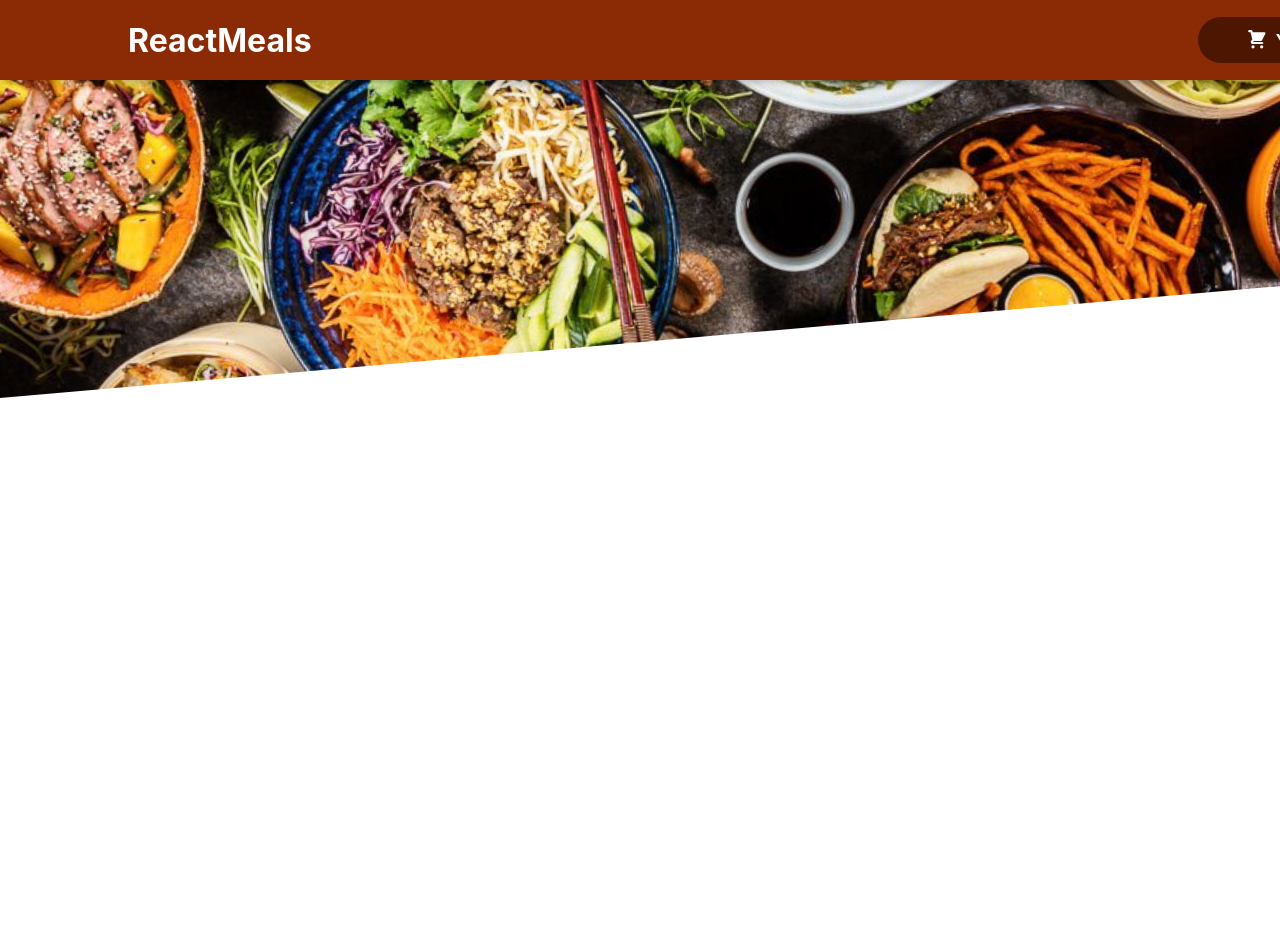
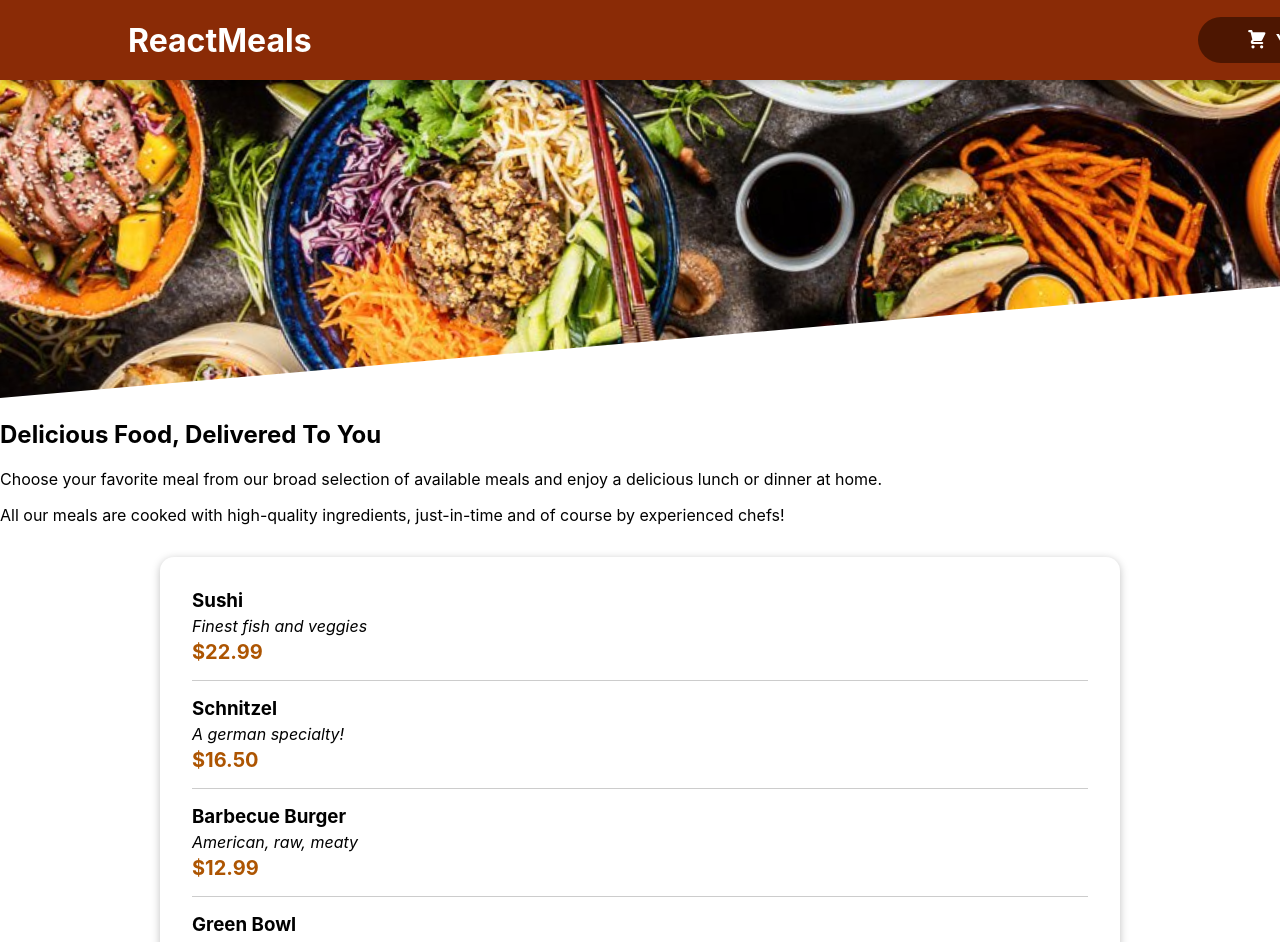
Before and after one commit to Soubhagya118/resturantApp, a React (Create React App) app: page / in a window 1280 px wide. Shown: the top 942 px of the page. Before the commit the page ends 800 px from the top, so only its background shows below. Built offline with nearby package versions, Linux system fonts and the light colour scheme.

Commit message:
third commit

```diff
--- a/src/App.js
+++ b/src/App.js
@@ -1,10 +1,14 @@
 
 import './App.css';
 import Header from './components/Layout/Header';
+import Meals from './components/Meals/Meals';
 function App() {
   return (
     <>
      <Header/>
+     {/* <main> */}
+      <Meals />
+     {/* </main> */}
     </>
   );
 }
--- a/src/components/Meals/AvailableMeals.js
+++ b/src/components/Meals/AvailableMeals.js
@@ -1,7 +1,34 @@
 import React from 'react'
+import classes from './AvailableMeals.module.css'
+import Card from '../UI/Card';
+import MealItem from './MealItem/MealItem';
 
-
-
+const DUMMY_MEALS = [
+    {
+      id: 'm1',
+      name: 'Sushi',
+      description: 'Finest fish and veggies',
+      price: 22.99,
+    },
+    {
+      id: 'm2',
+      name: 'Schnitzel',
+      description: 'A german specialty!',
+      price: 16.5,
+    },
+    {
+      id: 'm3',
+      name: 'Barbecue Burger',
+      description: 'American, raw, meaty',
+      price: 12.99,
+    },
+    {
+      id: 'm4',
+      name: 'Green Bowl',
+      description: 'Healthy...and green...',
+      price: 18.99,
+    },
+  ];
 
 
 
@@ -11,10 +38,18 @@
 
 
 const AvailableMeals = () => {
+    const mealsList = DUMMY_MEALS.map((meal)=> <MealItem key={meal.id} name={meal.name} description={meal.description} price={meal.price} />);
+
   return (
-    <div>
+    <section className={classes.meals}>
+    <Card>
+    <ul>
+        {mealsList}
+    </ul>
+    </Card>
 
-    </div>
+
+    </section>
   )
 }
 
--- /dev/null
+++ b/src/components/Meals/AvailableMeals.module.css
@@ -0,0 +1,25 @@
+.meals {
+  /* border: 10px solid black; */
+    max-width: 60rem;
+    width: 90%;
+    margin: 2rem auto;
+    animation: meals-appear 1s ease-out forwards;
+  }
+
+  .meals ul {
+    list-style: none;
+    margin: 0;
+    padding: 0;
+  }
+
+  @keyframes meals-appear {
+    from {
+      opacity: 0;
+      transform: translateY(3rem);
+    }
+
+    to {
+      opacity: 1;
+      transform: translateY(0);
+    }
+  }
--- /dev/null
+++ b/src/components/Meals/MealItem/MealItem.js
@@ -0,0 +1,21 @@
+import React from 'react'
+import classes from './MealItem.module.css'
+
+
+const MealItem = (props) => {
+    const price =`$${props.price.toFixed(2)}`;
+  return (
+    <li  className={classes.meal}>
+      <div>
+      <h3>{props.name}</h3>
+      <div className={classes.description}>{props.description}</div>
+      <div className={classes.price}>{price}</div>
+      </div>
+     <div>
+
+     </div>
+    </li>
+  )
+}
+
+export default MealItem
--- /dev/null
+++ b/src/components/Meals/MealItem/MealItem.module.css
@@ -0,0 +1,22 @@
+.meal {
+    display: flex;
+    justify-content: space-between;
+    margin: 1rem;
+    padding-bottom: 1rem;
+    border-bottom: 1px solid #ccc;
+  }
+
+  .meal h3 {
+    margin: 0 0 0.25rem 0;
+  }
+
+  .description {
+    font-style: italic;
+  }
+
+  .price {
+    margin-top: 0.25rem;
+    font-weight: bold;
+    color: #ad5502;
+    font-size: 1.25rem;
+  }
--- a/src/components/Meals/Meals.js
+++ b/src/components/Meals/Meals.js
@@ -0,0 +1,13 @@
+import React,{Fragment} from 'react';
+import MealsSummary from './MealsSummary';
+import AvailableMeals from './AvailableMeals';
+const Meals = () => {
+  return (
+    <Fragment>
+      <MealsSummary/>
+      <AvailableMeals/>
+    </Fragment>
+  )
+}
+
+export default Meals
--- a/src/components/Meals/MealsSummary.js
+++ b/src/components/Meals/MealsSummary.js
@@ -1,10 +1,19 @@
 import React from 'react';
-import classes from './MealsSummary.module.css';
+import classes from './MealsSummary.module.css'
 
 const MealsSummary = () => {
+  //console.log("c",classes);
   return (
     <section className={classes.summary}>
-      <h2>Delicious Food,</h2>
+      <h2>Delicious Food, Delivered To You</h2>
+      <p>
+        Choose your favorite meal from our broad selection of available meals
+        and enjoy a delicious lunch or dinner at home.
+      </p>
+      <p>
+        All our meals are cooked with high-quality ingredients, just-in-time and
+        of course by experienced chefs!
+      </p>
     </section>
   )
 }
--- /dev/null
+++ b/src/components/UI/Card.js
@@ -0,0 +1,12 @@
+import React from 'react';
+import classes from './Card.module.css';
+
+const Card = (props) => {
+  return (
+    <div className={classes.card}>
+{props.children}
+    </div>
+  )
+}
+
+export default Card
--- /dev/null
+++ b/src/components/UI/Card.module.css
@@ -0,0 +1,6 @@
+.card {
+    padding: 1rem;
+    box-shadow: 0 2px 8px rgba(0, 0, 0, 0.25);
+    border-radius: 14px;
+    background-color: white;
+  }
```
Also changed, not shown: src/components/Meals/MealItem/MealItemForm.js (added, +12 -0 lines).
